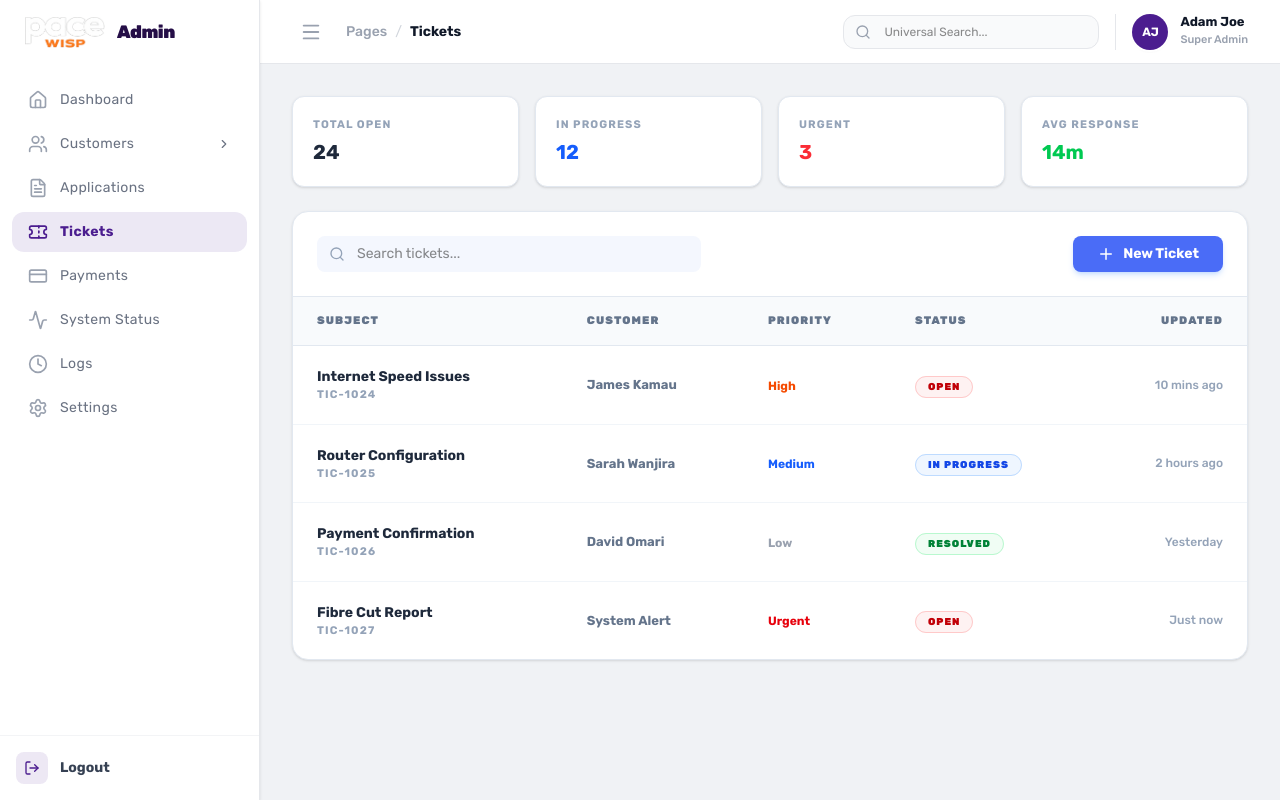
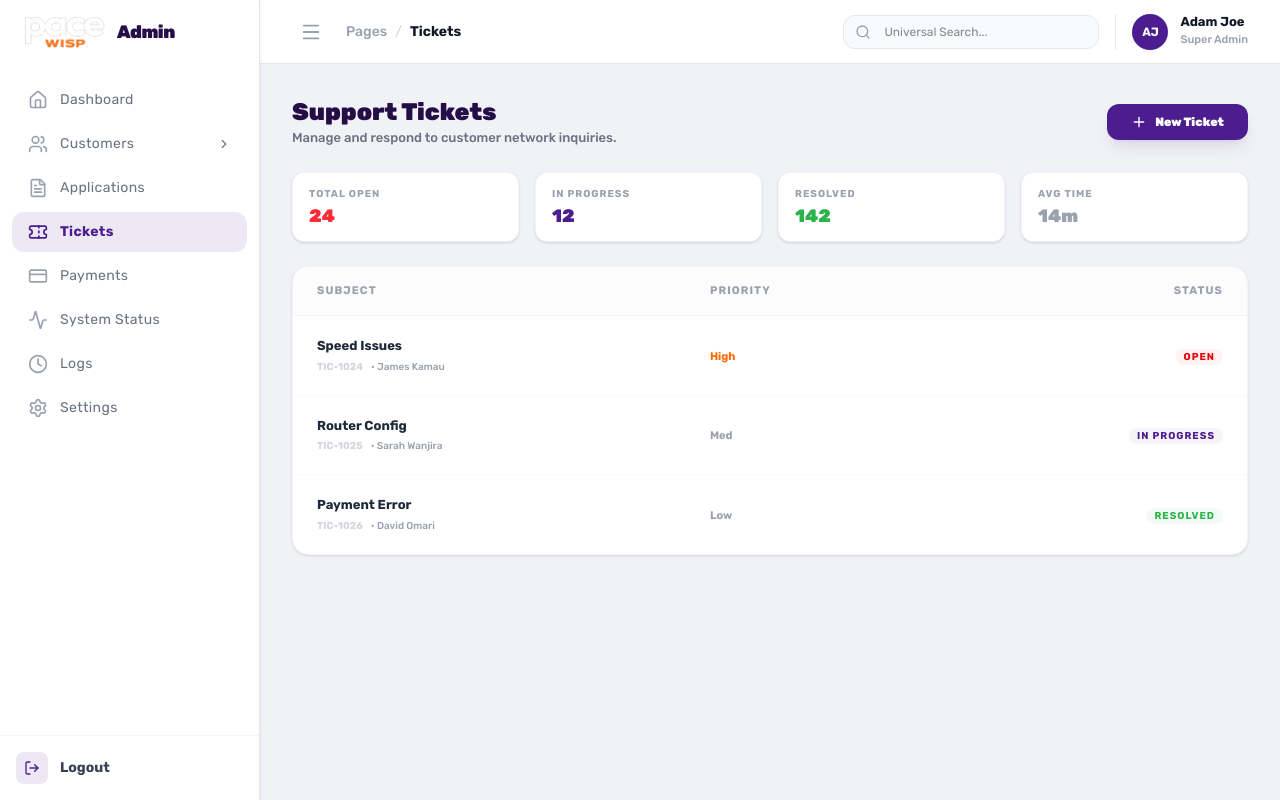
Before and after one commit to dennismutuku2005/pacewebsite, a Next.js app in the folder paceadmin/: page /dashboard/tickets in a window 1280 px wide. Built offline with nearby package versions, Linux system fonts and the light colour scheme.

Commit message:
Auto-update: page.js

```diff
--- a/paceadmin/src/app/dashboard/tickets/page.js
+++ b/paceadmin/src/app/dashboard/tickets/page.js
@@ -5,91 +5,79 @@ import { motion } from 'framer-motion'
 import {
     Ticket, Search, Plus, Filter,
     MessageSquare, User, Clock, CheckCircle2,
-    AlertCircle, ArrowUpRight
+    AlertCircle
 } from 'lucide-react'
 import { cn } from '@/lib/utils'
 
 export default function TicketsPage() {
     const tickets = [
-        { id: 'TIC-1024', subject: 'Internet Speed Issues', user: 'James Kamau', priority: 'High', status: 'Open', time: '10 mins ago' },
-        { id: 'TIC-1025', subject: 'Router Configuration', user: 'Sarah Wanjira', priority: 'Medium', status: 'In Progress', time: '2 hours ago' },
-        { id: 'TIC-1026', subject: 'Payment Confirmation', user: 'David Omari', priority: 'Low', status: 'Resolved', time: 'Yesterday' },
-        { id: 'TIC-1027', subject: 'Fibre Cut Report', user: 'System Alert', priority: 'Urgent', status: 'Open', time: 'Just now' },
+        { id: 'TIC-1024', subj: 'Speed Issues', user: 'James Kamau', priority: 'High', status: 'Open', time: '10m ago' },
+        { id: 'TIC-1025', subj: 'Router Config', user: 'Sarah Wanjira', priority: 'Med', status: 'In Progress', time: '2h ago' },
+        { id: 'TIC-1026', subj: 'Payment Error', user: 'David Omari', priority: 'Low', status: 'Resolved', time: '1d ago' },
     ]
 
     return (
-        <div className="space-y-6 pb-10">
+        <div className="space-y-6">
 
-            {/* Quick Stats */}
-            <div className="grid grid-cols-1 md:grid-cols-4 gap-4">
-                <div className="bg-white p-5 rounded-xl border border-[#e2e8f0] shadow-sm">
-                    <p className="text-[11px] font-bold text-[#94a3b8] uppercase tracking-widest mb-1">Total Open</p>
-                    <h4 className="text-xl font-bold text-[#1e293b]">24</h4>
+            {/* Header */}
+            <div className="flex flex-col sm:flex-row sm:items-center justify-between gap-4">
+                <div>
+                    <h1 className="text-2xl font-black text-pace-purple-dark text-[24px]">Support Tickets</h1>
+                    <p className="text-[13px] text-gray-500 font-medium">Manage and respond to customer network inquiries.</p>
                 </div>
-                <div className="bg-white p-5 rounded-xl border border-[#e2e8f0] shadow-sm">
-                    <p className="text-[11px] font-bold text-[#94a3b8] uppercase tracking-widest mb-1">In Progress</p>
-                    <h4 className="text-xl font-bold text-blue-600">12</h4>
-                </div>
-                <div className="bg-white p-5 rounded-xl border border-[#e2e8f0] shadow-sm">
-                    <p className="text-[11px] font-bold text-[#94a3b8] uppercase tracking-widest mb-1">Urgent</p>
-                    <h4 className="text-xl font-bold text-red-500">3</h4>
-                </div>
-                <div className="bg-white p-5 rounded-xl border border-[#e2e8f0] shadow-sm">
-                    <p className="text-[11px] font-bold text-[#94a3b8] uppercase tracking-widest mb-1">Avg Response</p>
-                    <h4 className="text-xl font-bold text-green-500">14m</h4>
-                </div>
+                <button className="px-6 py-2.5 bg-pace-purple text-white rounded-xl text-xs font-black shadow-lg shadow-pace-purple/10 active:scale-95 flex items-center gap-2">
+                    <Plus size={16} /> New Ticket
+                </button>
             </div>
 
-            <div className="bg-white rounded-2xl border border-[#e2e8f0] shadow-sm overflow-hidden">
-                <div className="p-6 border-b border-[#e2e8f0] flex flex-col sm:flex-row sm:items-center justify-between gap-4">
-                    <div className="relative flex-1 max-w-sm">
-                        <Search className="absolute left-3 top-1/2 -translate-y-1/2 text-[#94a3b8]" size={16} />
-                        <input type="text" placeholder="Search tickets..." className="pl-10 pr-4 py-2 bg-[#f4f7fe] border-none rounded-lg text-sm w-full outline-none" />
+            {/* Mini Stats */}
+            <div className="grid grid-cols-2 md:grid-cols-4 gap-4">
+                {[
+                    { label: 'Total Open', val: '24', color: 'text-red-500' },
+                    { label: 'In Progress', val: '12', color: 'text-pace-purple' },
+                    { label: 'Resolved', val: '142', color: 'text-pace-green' },
+                    { label: 'Avg Time', val: '14m', color: 'text-gray-400' },
+                ].map((s) => (
+                    <div key={s.label} className="bg-white p-4 rounded-xl border border-gray-100 shadow-sm">
+                        <p className="text-[10px] font-bold text-gray-400 uppercase tracking-widest leading-none mb-2">{s.label}</p>
+                        <h4 className={cn("text-lg font-black leading-none", s.color)}>{s.val}</h4>
                     </div>
-                    <button className="px-6 py-2 bg-[#4a6cf7] text-white rounded-lg text-sm font-bold shadow-md shadow-blue-500/20 active:scale-95 flex items-center gap-2">
-                        <Plus size={18} />
-                        New Ticket
-                    </button>
-                </div>
+                ))}
+            </div>
+
+            <div className="bg-white rounded-2xl border border-gray-100 shadow-sm overflow-hidden">
                 <div className="overflow-x-auto">
                     <table className="w-full text-left">
                         <thead>
-                            <tr className="bg-[#f8fafc] border-b border-[#e2e8f0]">
-                                <th className="px-6 py-4 text-[11px] font-black text-[#64748b] uppercase tracking-widest">Subject</th>
-                                <th className="px-6 py-4 text-[11px] font-black text-[#64748b] uppercase tracking-widest">Customer</th>
-                                <th className="px-6 py-4 text-[11px] font-black text-[#64748b] uppercase tracking-widest">Priority</th>
-                                <th className="px-6 py-4 text-[11px] font-black text-[#64748b] uppercase tracking-widest">Status</th>
-                                <th className="px-6 py-4 text-[11px] font-black text-[#64748b] uppercase tracking-widest text-right">Updated</th>
+                            <tr className="bg-gray-50/50 border-b border-gray-100">
+                                <th className="px-6 py-4 text-[11px] font-bold text-gray-400 uppercase tracking-widest">Subject</th>
+                                <th className="px-6 py-4 text-[11px] font-bold text-gray-400 uppercase tracking-widest">Priority</th>
+                                <th className="px-6 py-4 text-[11px] font-bold text-gray-400 uppercase tracking-widest text-right">Status</th>
                             </tr>
                         </thead>
-                        <tbody className="divide-y divide-[#f1f5f9]">
-                            {tickets.map((t, i) => (
-                                <tr key={t.id} className="hover:bg-[#f8fafc] transition-colors group cursor-pointer">
+                        <tbody className="divide-y divide-gray-50 text-[13px]">
+                            {tickets.map((t) => (
+                                <tr key={t.id} className="hover:bg-gray-50/50 transition-all cursor-pointer group">
                                     <td className="px-6 py-5">
-                                        <div>
-                                            <p className="text-[14px] font-bold text-[#1e293b] group-hover:text-[#4a6cf7] transition-colors">{t.subject}</p>
-                                            <p className="text-[11px] text-[#94a3b8] font-bold uppercase tracking-widest">{t.id}</p>
+                                        <p className="font-bold text-gray-800 group-hover:text-pace-purple transition-colors">{t.subj}</p>
+                                        <div className="flex items-center gap-2 mt-1">
+                                            <span className="text-[10px] font-bold text-gray-300 uppercase">{t.id}</span>
+                                            <span className="text-[10px] font-medium text-gray-400">• {t.user}</span>
                                         </div>
-                                    </td>
-                                    <td className="px-6 py-5 font-bold text-[13px] text-[#64748b]">{t.user}</td>
-                                    <td className="px-6 py-5">
-                                        <span className={cn(
-                                            "text-[12px] font-bold",
-                                            t.priority === 'Urgent' ? "text-red-600" :
-                                                t.priority === 'High' ? "text-orange-600" :
-                                                    t.priority === 'Medium' ? "text-blue-600" : "text-gray-400"
-                                        )}>{t.priority}</span>
                                     </td>
                                     <td className="px-6 py-5">
                                         <span className={cn(
-                                            "px-3 py-1 rounded-full text-[10px] font-black uppercase tracking-widest border",
-                                            t.status === 'Open' ? "bg-red-50 text-red-700 border-red-200" :
-                                                t.status === 'In Progress' ? "bg-blue-50 text-blue-700 border-blue-200" :
-                                                    "bg-green-50 text-green-700 border-green-200"
+                                            "text-[11px] font-bold",
+                                            t.priority === 'High' ? "text-orange-500" : "text-gray-400"
+                                        )}>{t.priority}</span>
+                                    </td>
+                                    <td className="px-6 py-5 text-right">
+                                        <span className={cn(
+                                            "px-2 py-0.5 rounded-lg text-[10px] font-bold uppercase tracking-widest",
+                                            t.status === 'Open' ? "bg-red-50 text-red-600" :
+                                                t.status === 'In Progress' ? "bg-pace-purple/5 text-pace-purple" :
+                                                    "bg-pace-green/5 text-pace-green"
                                         )}>{t.status}</span>
-                                    </td>
-                                    <td className="px-6 py-5 text-right font-medium text-[12px] text-[#94a3b8]">
-                                        {t.time}
                                     </td>
                                 </tr>
                             ))}
```
